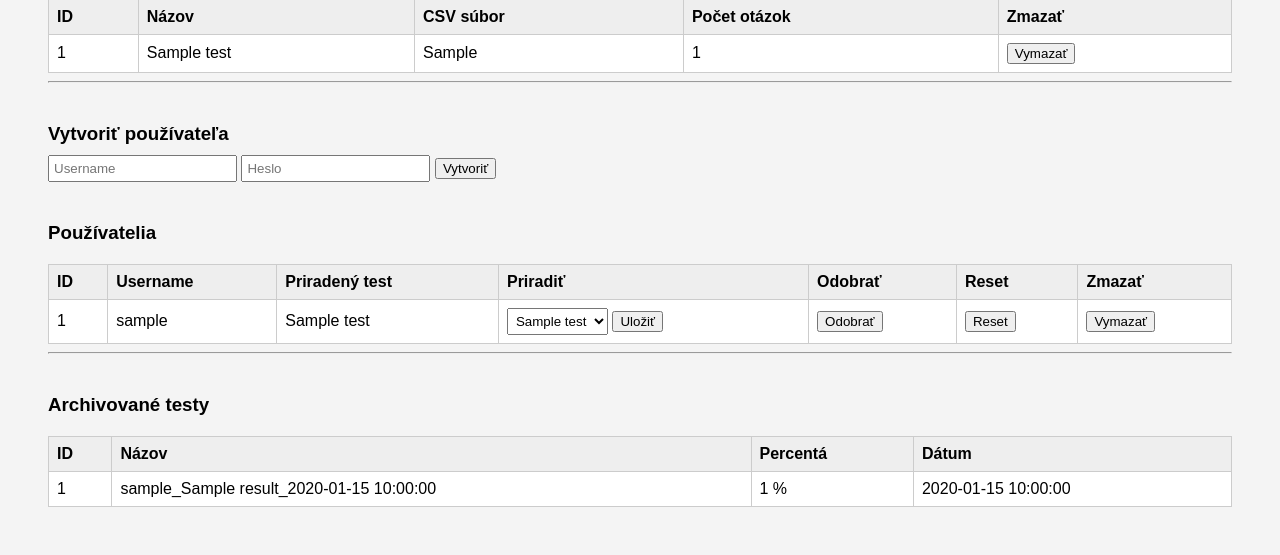
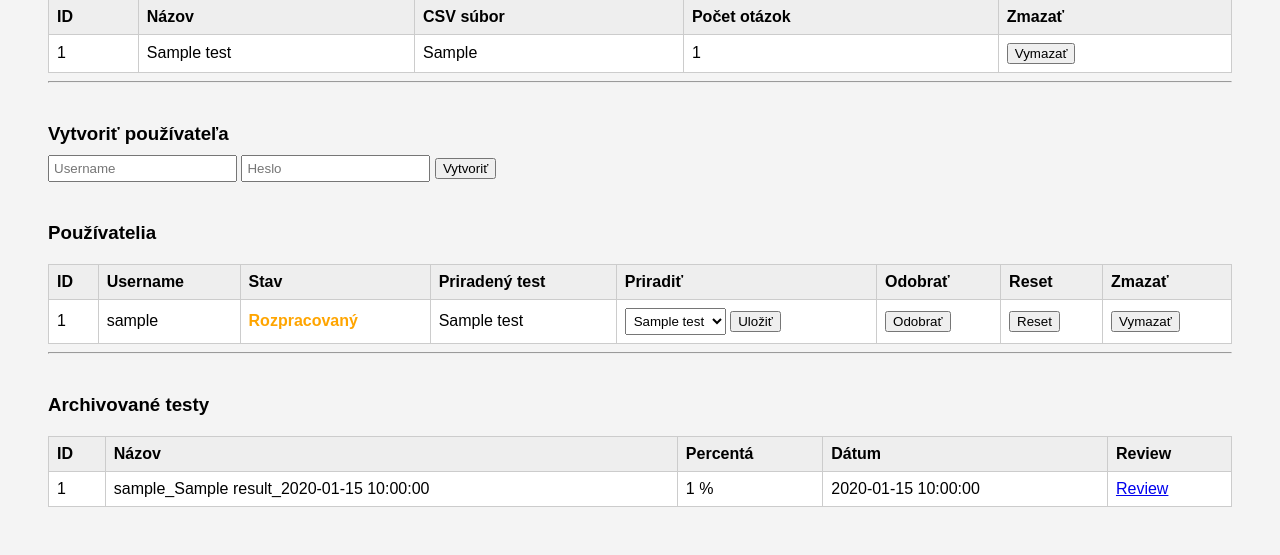
Before and after one commit to norbertg-gif/medtest, a FastAPI app: template app/templates/admin.html in a window 1280 px wide. Shown: the part 417-972 px from the top of the page. Run offline with FastAPI, Linux system fonts and the light colour scheme; the template is opened without the code that fills it: most values are stand-ins (such as "Sample title", 1, 10 or a date in 2020).

Commit message:
Update admin.html

```diff
--- a/app/templates/admin.html
+++ b/app/templates/admin.html
@@ -46,9 +46,14 @@
             padding: 4px;
         }
 
-        .small {
-            font-size: 12px;
-            color: #666;
+        .status-finished {
+            color: green;
+            font-weight: bold;
+        }
+
+        .status-active {
+            color: orange;
+            font-weight: bold;
         }
     </style>
 </head>
@@ -102,19 +107,8 @@
 <tr>
     <td>{{ t.id }}</td>
     <td>{{ t.name }}</td>
-
-    <td>
-        {% if t.source_csv %}
-            {{ t.source_csv }}
-        {% else %}
-            —
-        {% endif %}
-    </td>
-
-    <td>
-        {{ t.questions|length }}
-    </td>
-
+    <td>{{ t.source_csv if t.source_csv else "—" }}</td>
+    <td>{{ t.questions|length }}</td>
     <td>
         <form method="post" action="/admin/delete-test">
             <input type="hidden" name="test_id" value="{{ t.id }}">
@@ -145,6 +139,7 @@
 <tr>
     <th>ID</th>
     <th>Username</th>
+    <th>Stav</th>
     <th>Priradený test</th>
     <th>Priradiť</th>
     <th>Odobrať</th>
@@ -158,6 +153,16 @@
     <td>{{ u.username }}</td>
 
     <td>
+        {% if u.has_finished %}
+            <span class="status-finished">Ukončený</span>
+        {% elif u.assigned_test_id %}
+            <span class="status-active">Rozpracovaný</span>
+        {% else %}
+            —
+        {% endif %}
+    </td>
+
+    <td>
         {% if u.assigned_test_id %}
             {% for t in tests %}
                 {% if t.id == u.assigned_test_id %}
@@ -169,7 +174,7 @@
         {% endif %}
     </td>
 
-    <!-- Priradiť -->
+    <!-- Priradiť test -->
     <td>
         <form method="post" action="/admin/assign-test">
             <input type="hidden" name="user_id" value="{{ u.id }}">
@@ -185,7 +190,7 @@
         </form>
     </td>
 
-    <!-- Odobrať -->
+    <!-- Odobrať test -->
     <td>
         {% if u.assigned_test_id %}
         <form method="post" action="/admin/unassign-test">
@@ -230,6 +235,7 @@
     <th>Názov</th>
     <th>Percentá</th>
     <th>Dátum</th>
+    <th>Review</th>
 </tr>
 
 {% for r in results %}
@@ -238,6 +244,9 @@
     <td>{{ r.username }}_{{ r.test_name }}_{{ r.completed_at }}</td>
     <td>{{ r.score_percent }} %</td>
     <td>{{ r.completed_at }}</td>
+    <td>
+        <a href="/admin/result/{{ r.id }}">Review</a>
+    </td>
 </tr>
 {% endfor %}
 
```
